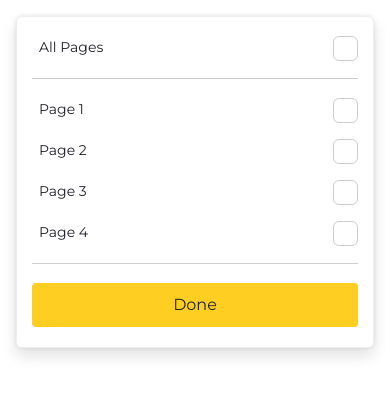
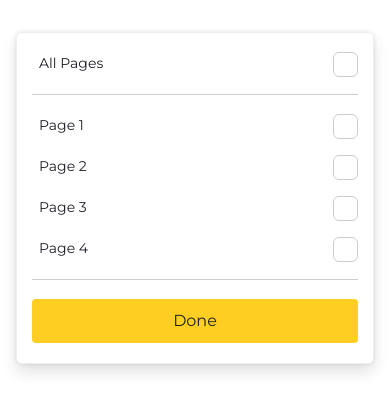
Before and after one commit to yousefelassal/test-assignment, a React (Vite) app: page / in a window 390 px wide. Shown: the top 412 px of the page. Built offline with nearby package versions, Linux system fonts and the light colour scheme.

Commit message:
refactor: Update App component to include consistent padding for larger screens

```diff
--- a/src/App.tsx
+++ b/src/App.tsx
@@ -2,7 +2,7 @@ import Main from "./components/Main"
 
 function App() {
   return (
-    <div className="bg-white min-h-72 p-4 lg:p-[85px_104px_383px_104px] flex flex-col items-center justify-center w-full">
+    <div className="bg-white min-h-72 px-4 py-8 lg:p-[85px_104px_383px_104px] flex flex-col items-center justify-center w-full">
       <Main />
     </div>
   )
```
